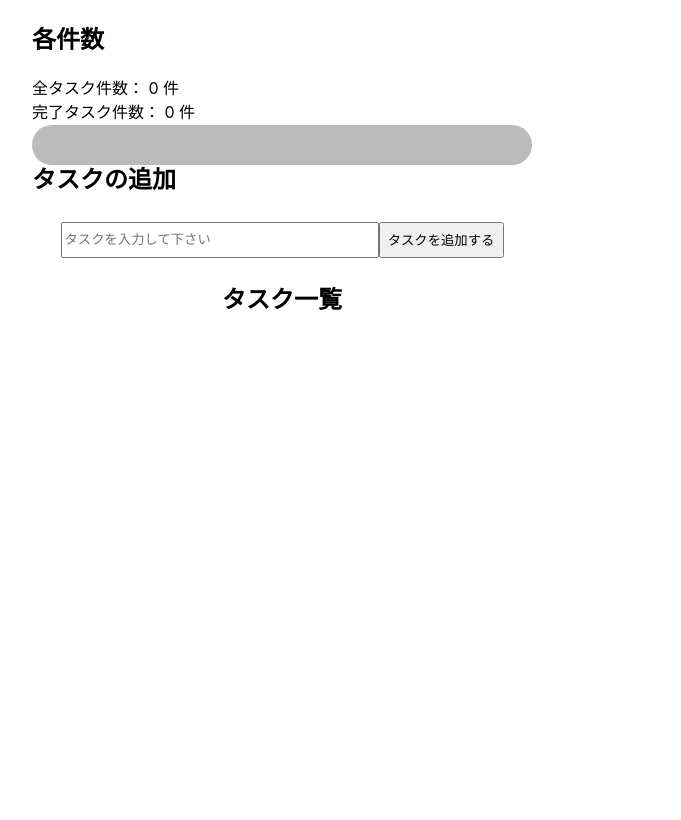
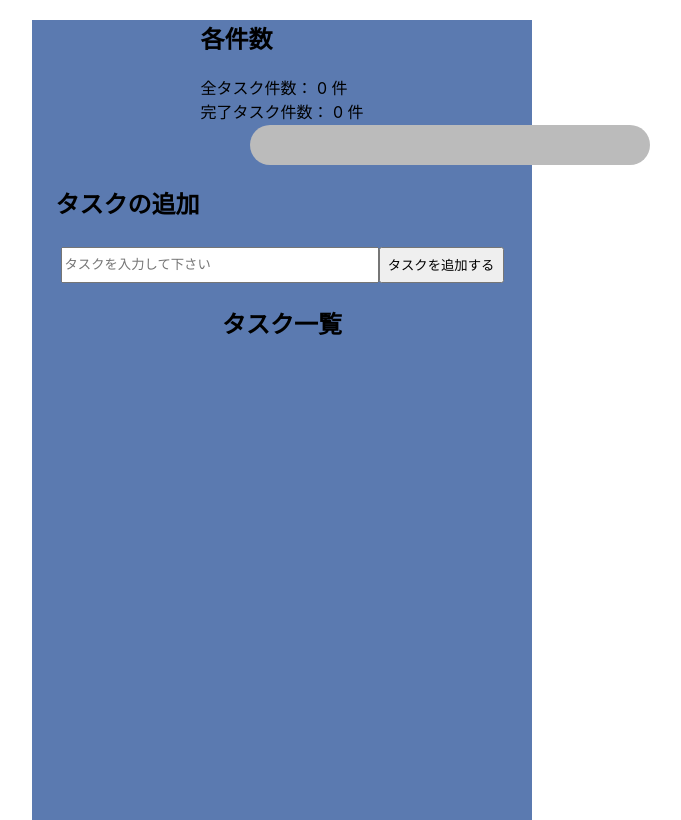
Before and after one commit to sawa-mon/ToDo_Create, a React (Create React App) app: page / in a window 1280 px wide. Shown: the whole page, without its empty margins (358-1039 px from the left). Built offline with nearby package versions, Linux system fonts and the light colour scheme.

Commit message:
スタイル完了(完成)

```diff
--- a/src/App.js
+++ b/src/App.js
@@ -29,8 +29,8 @@ const App = () => {
         <h2>タスクの追加</h2>
         <TodoForm tasks={tasks} setTasks={setTasks}/>
       </StyledForm>
+        <h2>タスク一覧</h2>
       <StyledTasks>
-        <h2>タスク一覧</h2>
         <TodoList tasks={tasks} setTasks={setTasks}/>
       </StyledTasks>
     </StyledSection>
@@ -42,20 +42,22 @@ const StyledSection = styled.div`
   place-items: center;
   margin: auto;
   width: 500px;
+  height: 100vh;
+  background-color: #5b7ab0;
 `;
 
 const StyledInfo = styled.div`
-  width: 500px;
-  height: 120px;
+  height: 145px;
 `;
 
 const StyledForm = styled.div`
-  width: 500px;
   height: 100px;
 `;
 
 const StyledTasks = styled.div`
-
+  padding: 10px;
+  height: 400px;
+  overflow: auto;
 `;
 
 export default App;
--- a/src/components/TodoListItem/index.jsx
+++ b/src/components/TodoListItem/index.jsx
@@ -32,22 +32,24 @@ export const TodoListItem = ({task, tasks, setTasks, index}) => {
   return(
     <StyledSection>
         {edit ? (
-          <div>
+          <Styledinner>
             <button onClick={handleEdit}>更新する</button>
             <input type="text" defaultValue={task.title} ref={inputEl}/>
-          </div>
+          </Styledinner>
         ) : (
-          <div>
+          <Styledinner>
             <input onClick={handleDone} type="checkBox" checked={task.checked}/>
               {task.checked ? (
                     <del>{task.title}</del>
                   ) : (
                     <span>{task.title}</span>
                   )}
-          </div>
+          </Styledinner>
         )}
-              <button onClick={() => setEdit(!edit)}>編集する</button>
-              <button onClick={handleDelete}>削除する</button>
+          <Styledinner>
+            <button onClick={() => setEdit(!edit)}>編集する</button>
+            <button onClick={handleDelete}>削除する</button>
+          </Styledinner>
     </StyledSection>
   )
 };
@@ -55,7 +57,15 @@ export const TodoListItem = ({task, tasks, setTasks, index}) => {
 const StyledSection = styled.div`
   display: flex;
   align-items: center;
+  justify-content: space-between;
+  `;
+
+const Styledinner = styled.div`
+  display:flex;
+  align-items: center;
+  font-size: 25px;
+
+  button {
+    height: 25px;
+  }
 `;
-
-// const StyledChecked = styled.div`
-// `;
--- a/src/components/UI/ProgressBar.jsx
+++ b/src/components/UI/ProgressBar.jsx
@@ -32,7 +32,8 @@ const StyledBackGauge = styled.div`
   top: 125px;
   background-color: #bbb;
   height: 40px;
-  width: 500px;
+  width: 400px;
+  margin: 0 50px 0 50px;
   border-radius: 20px;
   display: flex;
   justify-content: flex-start;
```
